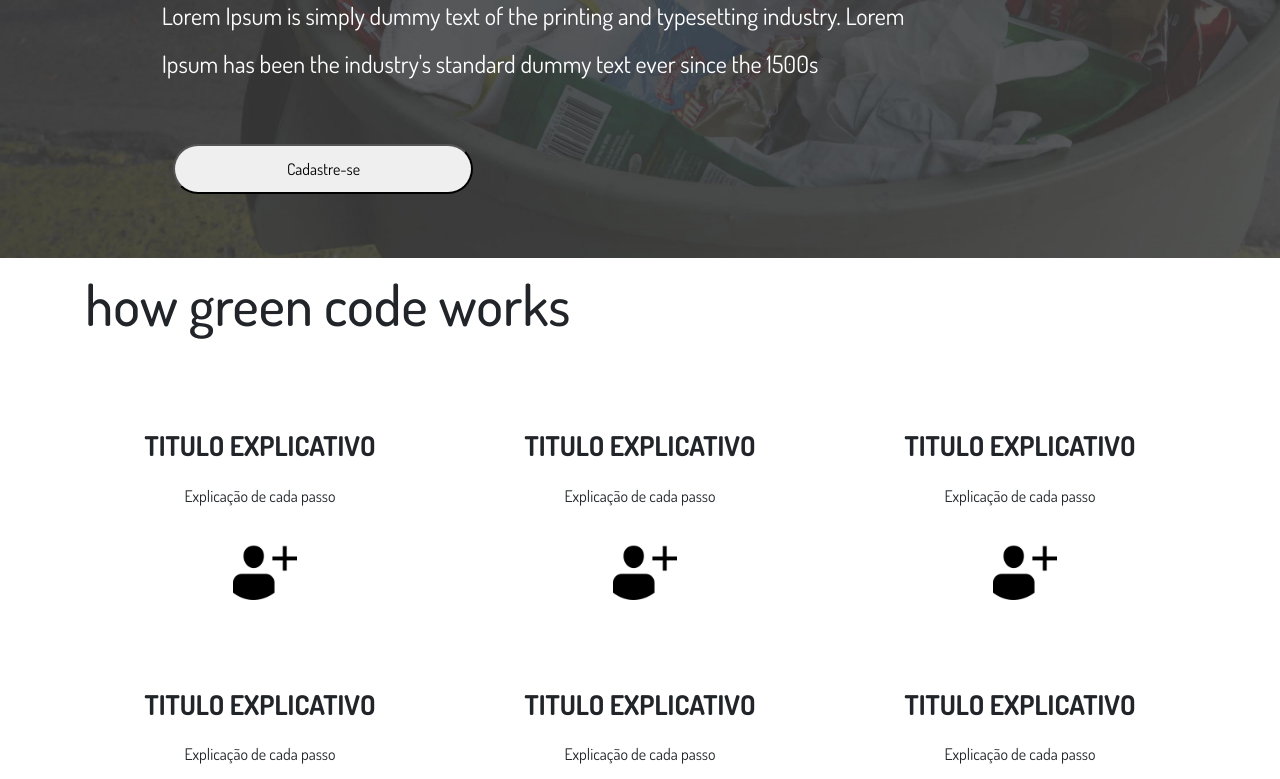
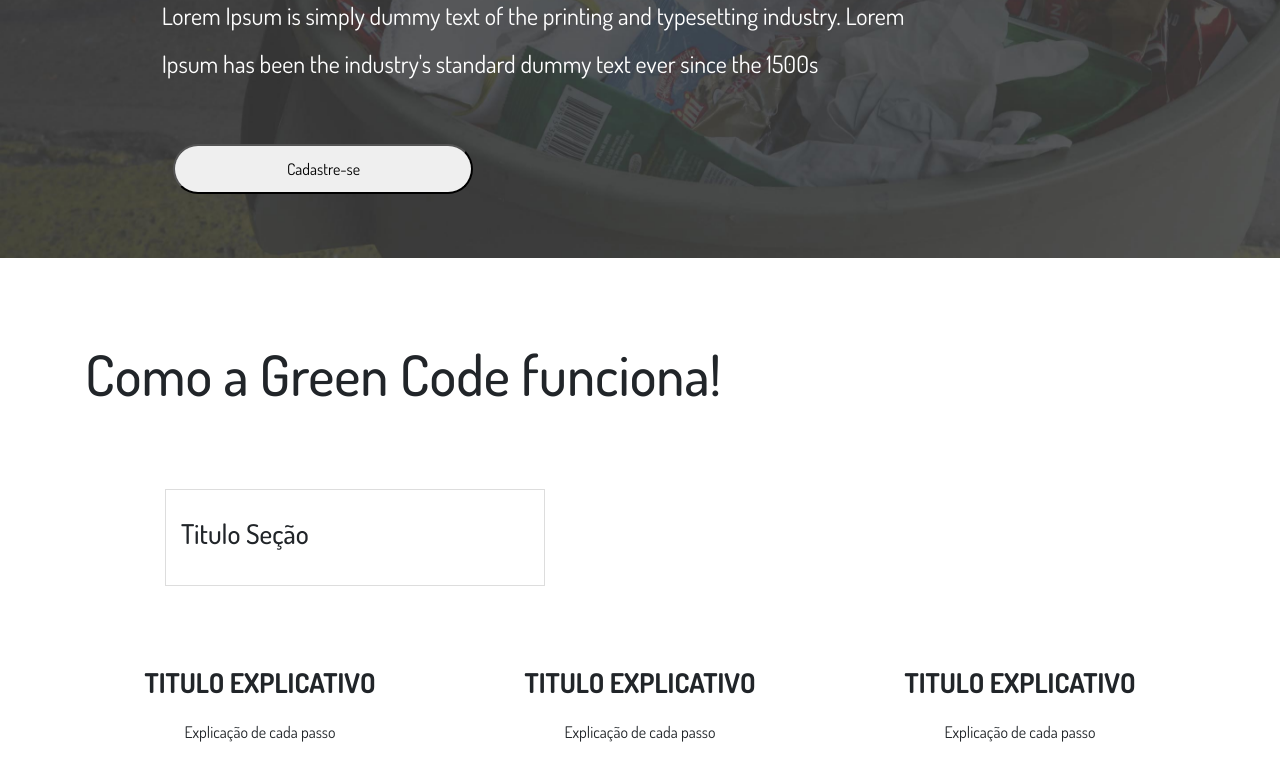
Before and after one commit to erickkaiquesilva/GreenCode, a React (Create React App) app in the folder greencode-web/: page / in a window 1280 px wide. Shown: the part 426-1205 px from the top of the page. Built offline with nearby package versions, Linux system fonts and the light colour scheme.

Commit message:
Add node-modulo matireal

```diff
--- a/greencode-web/package.json
+++ b/greencode-web/package.json
@@ -3,6 +3,8 @@
   "version": "0.1.0",
   "private": true,
   "dependencies": {
+    "@material-ui/core": "^4.6.0",
+    "@material-ui/icons": "^4.5.1",
     "axios": "^0.19.0",
     "bootstrap": "^4.3.1",
     "md5": "^2.2.1",
--- a/greencode-web/src/Resource/style/style.css
+++ b/greencode-web/src/Resource/style/style.css
@@ -97,6 +97,13 @@
 .oquesomos h1 {
   font-size: 3.5em;
   padding: 12px 0px;
+}
+.box-explicativo {
+  padding: 15px;
+  border: 1px solid #DDD;
+}
+.box-explicativo h1 {
+  font-size: 1.7em;
 }
 .conteudo-direito {
   float: left;
--- a/greencode-web/src/scenes/Intro/index.js
+++ b/greencode-web/src/scenes/Intro/index.js
@@ -22,26 +22,15 @@ export default class Intro extends Component {
                         <div className="col-lg-1"></div>
                     </div>
                 </div>
+                <div className="espaco"></div>
                 <div className="container">
-
                     <article className="oquesomos ">
-                        <h1>how green code works</h1>
+                        <h1>Como a Green Code funciona!</h1>
                         <div className="espaco"></div>
                         <div className="row">
-                            <section className="caixas-explicativas col-lg-4">
-                                <h3>TITULO EXPLICATIVO</h3>
-                                <p>Explicação de cada passo</p>
-                                <img src={Logo} />
-                            </section>
-                            <section className="caixas-explicativas col-lg-4">
-                                <h3>TITULO EXPLICATIVO</h3>
-                                <p>Explicação de cada passo</p>
-                                <img src={Logo} />
-                            </section>
-                            <section className="caixas-explicativas col-lg-4">
-                                <h3>TITULO EXPLICATIVO</h3>
-                                <p>Explicação de cada passo</p>
-                                <img src={Logo} />
+                            <div className="col-lg-1"></div>
+                            <section className="box-explicativo col-lg-4">
+                                <h1>Titulo Seção</h1>
                             </section>
                         </div>
                         <div className="espaco"></div>
```
Also changed, not shown: 1 other file (tests, documents, lock files or other folders).
